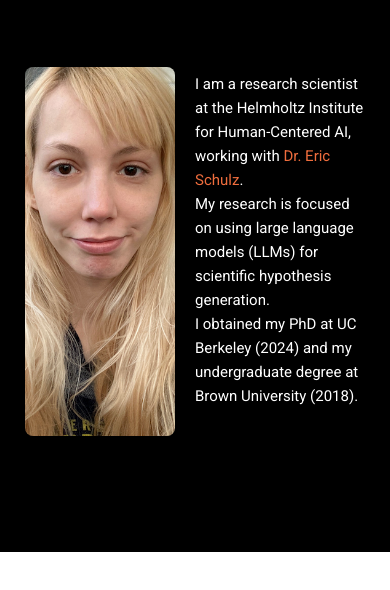
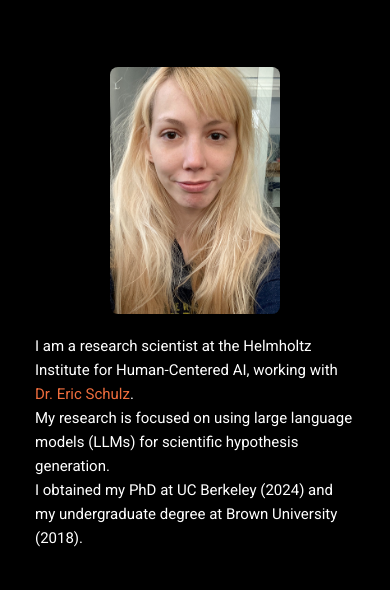
Before and after one commit to MilenaCCNlab/MilenaCCNlab.github.io, a plain HTML site: page index.html in a window 390 px wide. Shown: the part 292-882 px from the top of the page. Before the commit the page ends 844 px from the top, so only its background shows below. Drawn offline with nearby package versions, Linux system fonts and the light colour scheme.

Commit message:
Update style.css

```diff
--- a/style.css
+++ b/style.css
@@ -164,12 +164,15 @@ ul.main-menu li a.active {
 .text22 {
   font-size: 10px;
 }
+
+
 .profile-container {
   display: flex;
-  align-items: stretch;      /* This makes both children match the height of the tallest (the image) */
+  align-items: stretch;
   gap: 20px;
   max-width: 800px;
   margin: 20px auto;
+  flex-wrap: wrap; /* allow wrapping on small screens */
 }
 
 .headshot-img {
@@ -179,9 +182,21 @@ ul.main-menu li a.active {
   object-fit: cover;
 }
 
-.profile-text {
-  display: flex;
-  flex-direction: column;
-  justify-content: space-between; /* Spread the content top to bottom */
-  padding: 5px 0;                 /* Optional padding for visual spacing */
+/* Optional: center image on small screens */
+@media (max-width: 600px) {
+  .profile-container {
+    flex-direction: column;
+    align-items: center;
+    text-align: center;
+  }
+
+  .profile-text {
+    text-align: left;
+    padding: 0 10px;
+  }
+
+  .headshot-img {
+    width: 50%;
+    max-width: 200px;
+  }
 }
```
